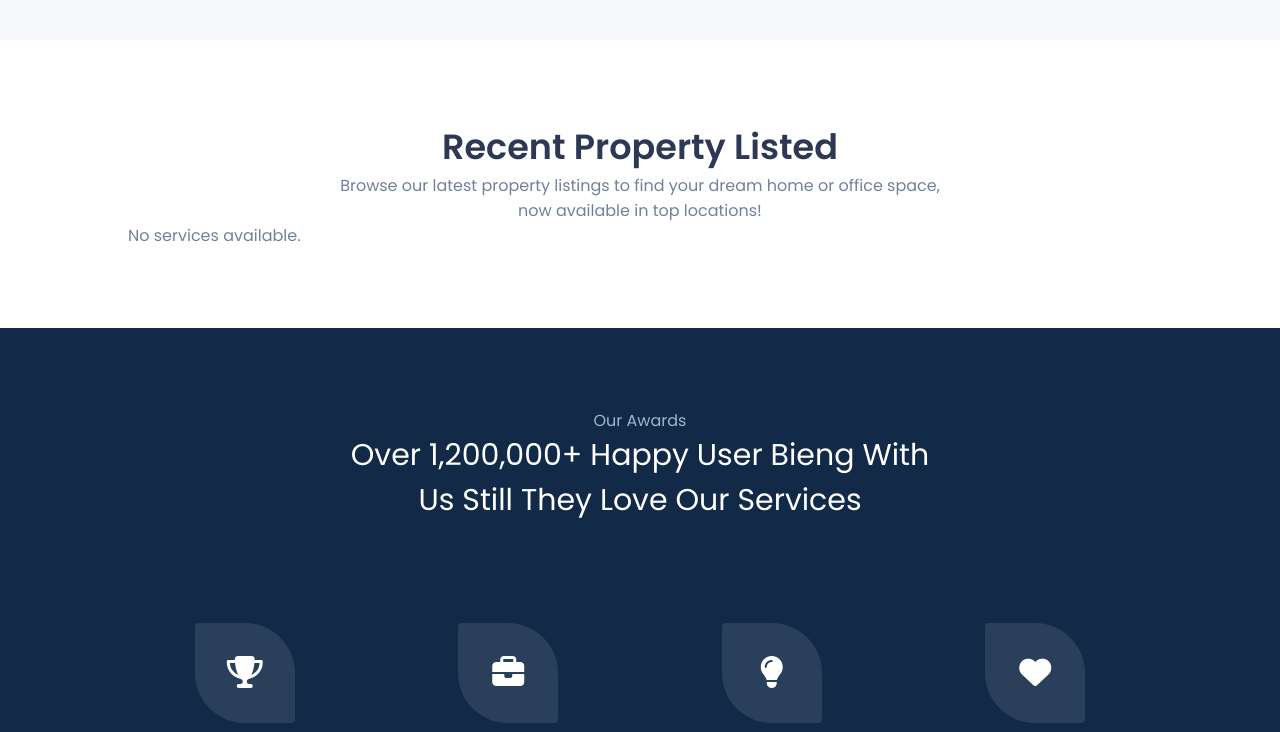
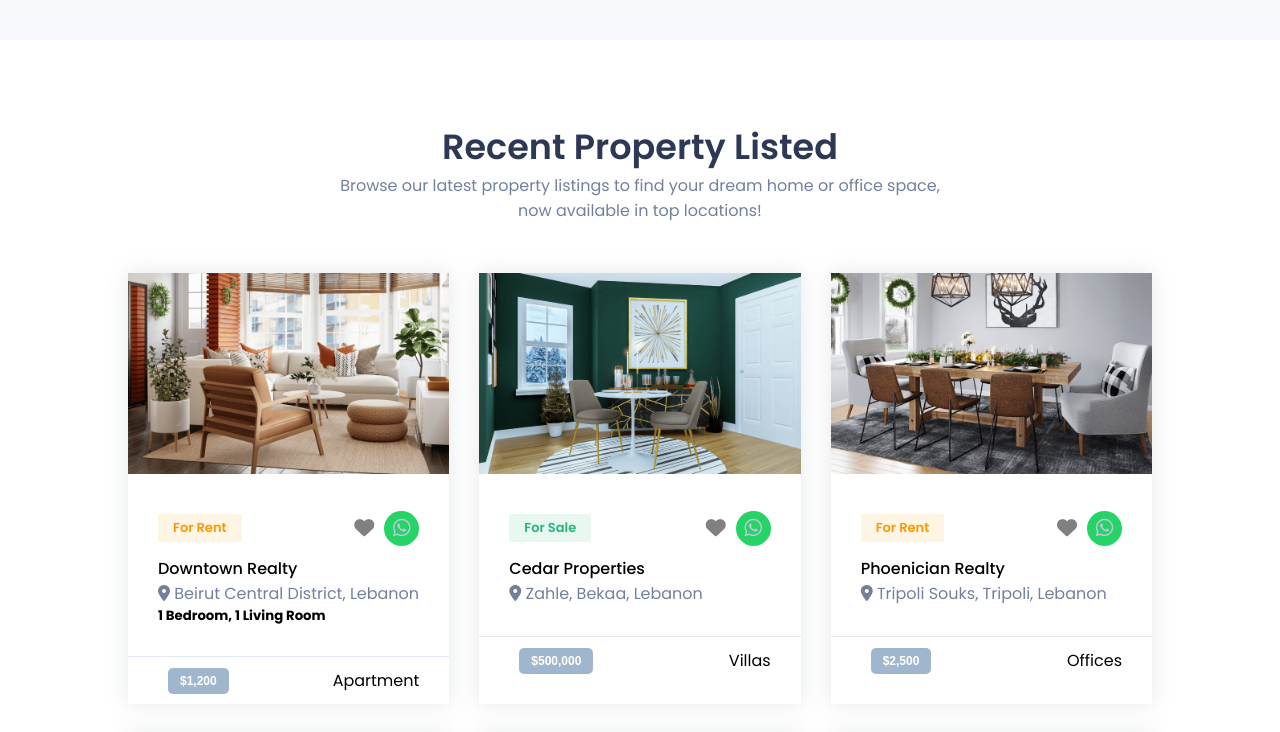
Before and after one commit to danielalkabbout/Quick-Keys-Web, a React (Create React App) app: page / in a window 1280 px wide. Shown: the part 1280-2012 px from the top of the page. Built offline with nearby package versions, Linux system fonts and the light colour scheme.

Commit message:
recent cards

```diff
--- a/src/components/blog/Blog.jsx
+++ b/src/components/blog/Blog.jsx
@@ -3,6 +3,7 @@ import Back from "../common/Back"
 import RecentCard from "../home/recent/RecentCard"
 import "../home/recent/recent.css"
 import img from "../images/about.jpg"
+import {list} from "../data/Data"
 
 const Blog = () => {
   return (
@@ -10,7 +11,7 @@ const Blog = () => {
       <section className='blog-out mb'>
         <Back name='Blog' title='Our Blogs' cover={img} />
         <div className='container recent'>
-          <RecentCard />
+          <RecentCard services={list}/>
         </div>
       </section>
     </>
--- a/src/components/data/Data.js
+++ b/src/components/data/Data.js
@@ -61,6 +61,7 @@ export const list = [
     category: "For Rent",
     price: "$1,200",
     type: "Apartment",
+    description:"1 Bedroom, 1 Living Room"
   },
   {
     id: 2,
--- a/src/components/home/recent/Recent.jsx
+++ b/src/components/home/recent/Recent.jsx
@@ -1,23 +1,23 @@
-import React from "react"
-import Heading from "../../common/Heading"
-import "./recent.css"
-import RecentCard from "./RecentCard"
+import React from "react";
+import Heading from "../../common/Heading";
+import "./recent.css";
+import RecentCard from "./RecentCard";
+import {list} from "../../data/Data"; // Adjust the path to your JSON file
 
 const Recent = () => {
   return (
     <>
-      <section className='recent padding'>
-        <div className='container'>
-        <Heading
-        title='Recent Property Listed'
-         subtitle='Browse our latest property listings to find your dream home or office space, now available in top locations!'
-         />
-<RecentCard />
-
+      <section className="recent padding">
+        <div className="container">
+          <Heading
+            title="Recent Property Listed"
+            subtitle="Browse our latest property listings to find your dream home or office space, now available in top locations!"
+          />
+          <RecentCard services={list} /> {/* Pass the JSON data */}
         </div>
       </section>
     </>
-  )
-}
+  );
+};
 
-export default Recent
+export default Recent;
--- a/src/components/home/recent/RecentCard.jsx
+++ b/src/components/home/recent/RecentCard.jsx
@@ -19,7 +19,7 @@ const RecentCard = ({ services = [] }) => {
   return (
     <div className="content grid3 mtop">
       {services.map((val, index) => {
-        const { cover, category, location, name, price, type } = val;
+        const { cover, category, location, name, price, type ,description} = val;
         const isLiked = likedProperties[index];
 
         return (
@@ -51,7 +51,7 @@ const RecentCard = ({ services = [] }) => {
                     rel="noopener noreferrer"
                     className="btn-whatsapp"
                   >
-                    <i className="fab fa-whatsapp"></i> {/* Correct WhatsApp logo */}
+                    <i className="fab fa-whatsapp"></i>
                   </a>
                 </div>
               </div>
@@ -59,6 +59,9 @@ const RecentCard = ({ services = [] }) => {
               <p>
                 <i className="fa fa-location-dot"></i> {location}
               </p>
+              <h5>
+            {description}
+              </h5>
             </div>
             <div className="button flex">
               <div>
```
